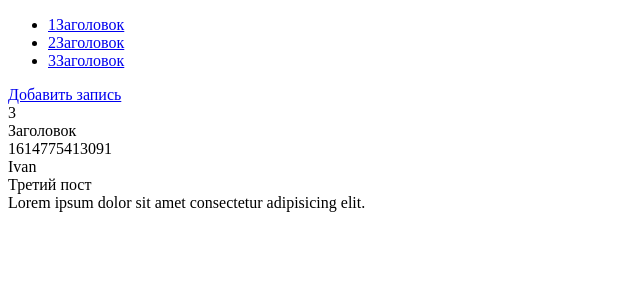
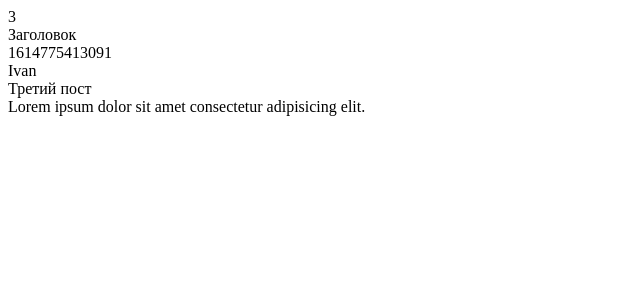
Before and after one commit to st63/react-test, a React (Create React App) app: page /post/1 in a window 1280 px wide. Shown: the top 300 px of the page, without its empty margins (0-640 px from the left). Built offline with nearby package versions, Linux system fonts and the light colour scheme.

Commit message:
withRouter to PostPage

```diff
--- a/src/App.tsx
+++ b/src/App.tsx
@@ -1,5 +1,5 @@
 import React from "react";
-import { BrowserRouter, Route } from "react-router-dom";
+import { BrowserRouter, Route, Switch } from "react-router-dom";
 import MainPageContainer from "./pages/MainPage";
 import AddPost from "./pages/PostPages/AddPostPage";
 import PostContainer from "./pages/PostPages/PostPage";
@@ -8,13 +8,15 @@ import { Provider } from "react-redux";
 
 function App() {
   return (
-    <BrowserRouter>
-      <Provider store={store}>
-        <Route path="/" component={MainPageContainer} />
-        <Route path="/post" component={PostContainer} />
-        <Route path="/add-post" component={AddPost} />
-      </Provider>
-    </BrowserRouter>
+    <Provider store={store}>
+      <BrowserRouter>
+        <Switch>
+          <Route path="/post/:postId" component={PostContainer} />
+          <Route path="/add-post" component={AddPost} />
+          <Route path="/" component={MainPageContainer} />
+        </Switch>
+      </BrowserRouter>
+    </Provider>
   );
 }
 
--- a/src/pages/PostPages/PostPage/index.tsx
+++ b/src/pages/PostPages/PostPage/index.tsx
@@ -1,5 +1,6 @@
 import React from "react";
 import { connect } from "react-redux";
+import { withRouter } from "react-router-dom";
 
 const PostElement = (props: any) => {
   return (
@@ -15,9 +16,12 @@ const PostElement = (props: any) => {
 };
 
 const Post = (props: any) => {
-	return (
-		<div><PostElement postDetail={props.postDetail} /></div>
-	)
+  let userId = props.match.params.postId;
+  return (
+    <div>
+      <PostElement postDetail={props.postDetail} />
+    </div>
+  );
 };
 
 let mapStateToProps = (state: any) => {
@@ -26,6 +30,8 @@ let mapStateToProps = (state: any) => {
   };
 };
 
-const PostContainer = connect(mapStateToProps)(Post);
+const withRouterWrap = withRouter(Post);
+
+const PostContainer = connect(mapStateToProps)(withRouterWrap);
 
 export default PostContainer;
```
